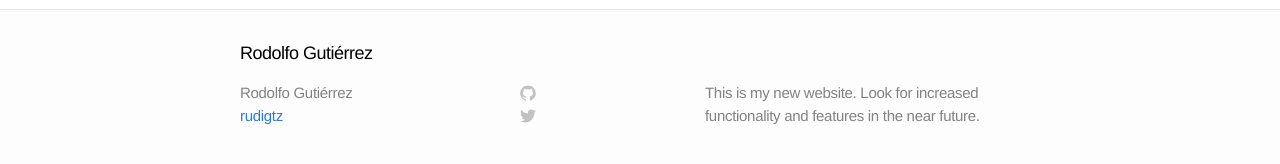
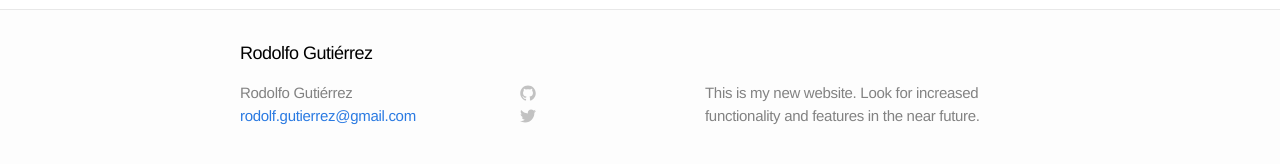
Before and after one commit to gutzrodolfo/arwedding.love, a Jekyll site: the page built from about.md, in a window 1280 px wide. Shown: the part 361-525 px from the top of the page. Built offline with Jekyll 4.4.1, drawn with Linux system fonts in a browser that asks for light colours.

Commit message:
Updated config file

```diff
--- a/_config.yml
+++ b/_config.yml
@@ -1,6 +1,6 @@
 # Site settings
 title: Rodolfo Gutiérrez
-email: rudigtz
+email: rodolf.gutierrez@gmail.com
 description: "This is my new website. Look for increased functionality and features in the near future."
 baseurl: ""
 url: ""
```
